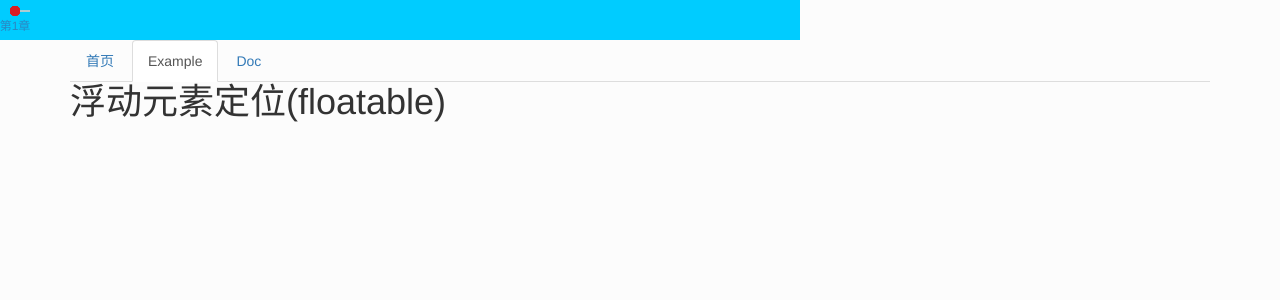
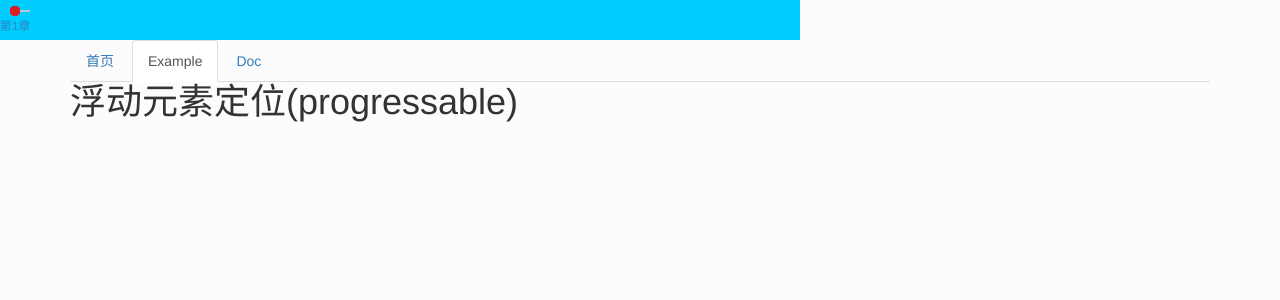
Before and after one commit to golegen/hapj, a PHP site: page /example/js/ui/progressable.php in a window 1280 px wide. Shown: the top 300 px of the page. Run offline with PHP 8.4, Linux system fonts and the light colour scheme; some libraries are stand-ins or nearby versions.

Commit message:
解决冲突

```diff
--- a/example/js/ui/progressable.php
+++ b/example/js/ui/progressable.php
@@ -2,7 +2,7 @@
 $showType = 'example';
 include '../../include/header.phtml';
 ?>
-<h1>浮动元素定位(floatable)</h1>
+<h1>浮动元素定位(progressable)</h1>
 <script src="/src/js/ui/progressable.js"></script>
 
 <style>
@@ -74,7 +74,6 @@ li{list-style:none;}
 
 	}
 });
-
 </script>
 
 <?php include '../../include/footer.phtml' ?>
--- a/example/js/ui/switchable.php
+++ b/example/js/ui/switchable.php
@@ -2,7 +2,7 @@
 $showType = 'example';
 include '../../include/header.phtml';
 ?>
-<h1>浮动元素定位(floatable)</h1>
+<h1>轮播图(switchable)</h1>
 <script src="/src/js/ui/switchable.js"></script>
 
 <style>
```
Lines whose indentation alone changed are shown as unchanged.
